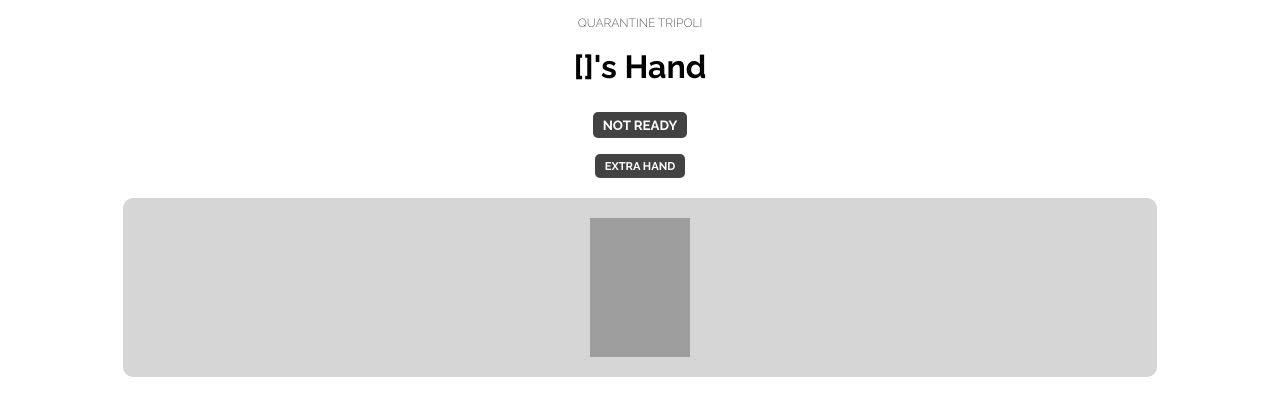
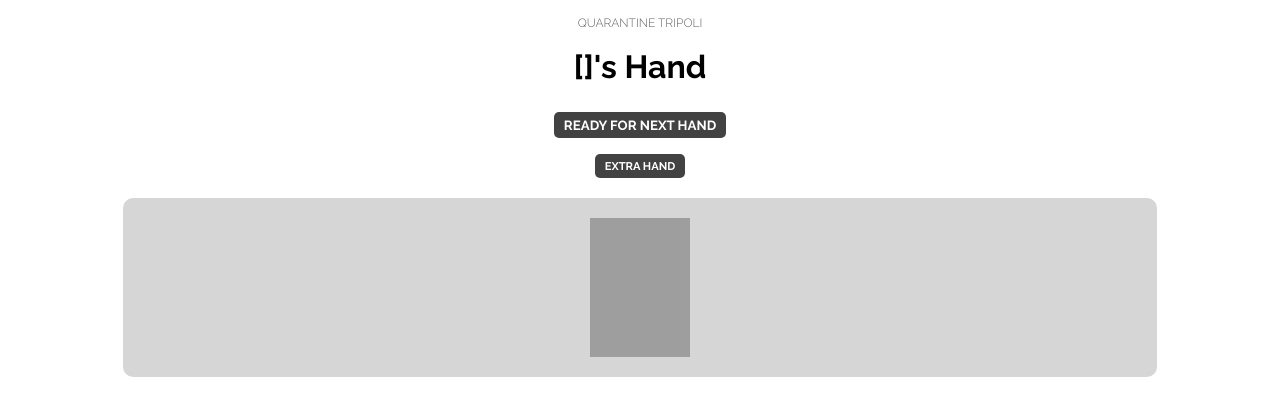
Before and after one commit to zoemarschner/quarantine-tripoli, a Flask app: template app/templates/user.html in a window 1280 px wide. Shown: the top 416 px of the page. Run offline with Flask 2, Linux system fonts and the light colour scheme; the template is opened without the code that fills it: most values are stand-ins (such as "Sample title", 1, 10 or a date in 2020); grey boxes are pictures that could not be loaded.

Commit message:
hopefully clearer nomenclature for ready button

```diff
--- a/app/templates/user.html
+++ b/app/templates/user.html
@@ -4,9 +4,9 @@
 <h2 class=sub-header>{{ name + "'s Hand" }}</h2>
 <form action={{ "/" + name + "/next" }} method="post">
 	{% if ready %}
-    	<input class="button green" type="submit" value="ready">
+    	<input class="button green" type="submit" value="waiting for next hand">
     {% else %}
-    	<input class="button red" type="submit" value="not ready">
+    	<input class="button red" type="submit" value="ready for next hand">
     {% endif %}
 </form>
 <a class="button red extra" href="/extra"> Extra Hand</a>
```
